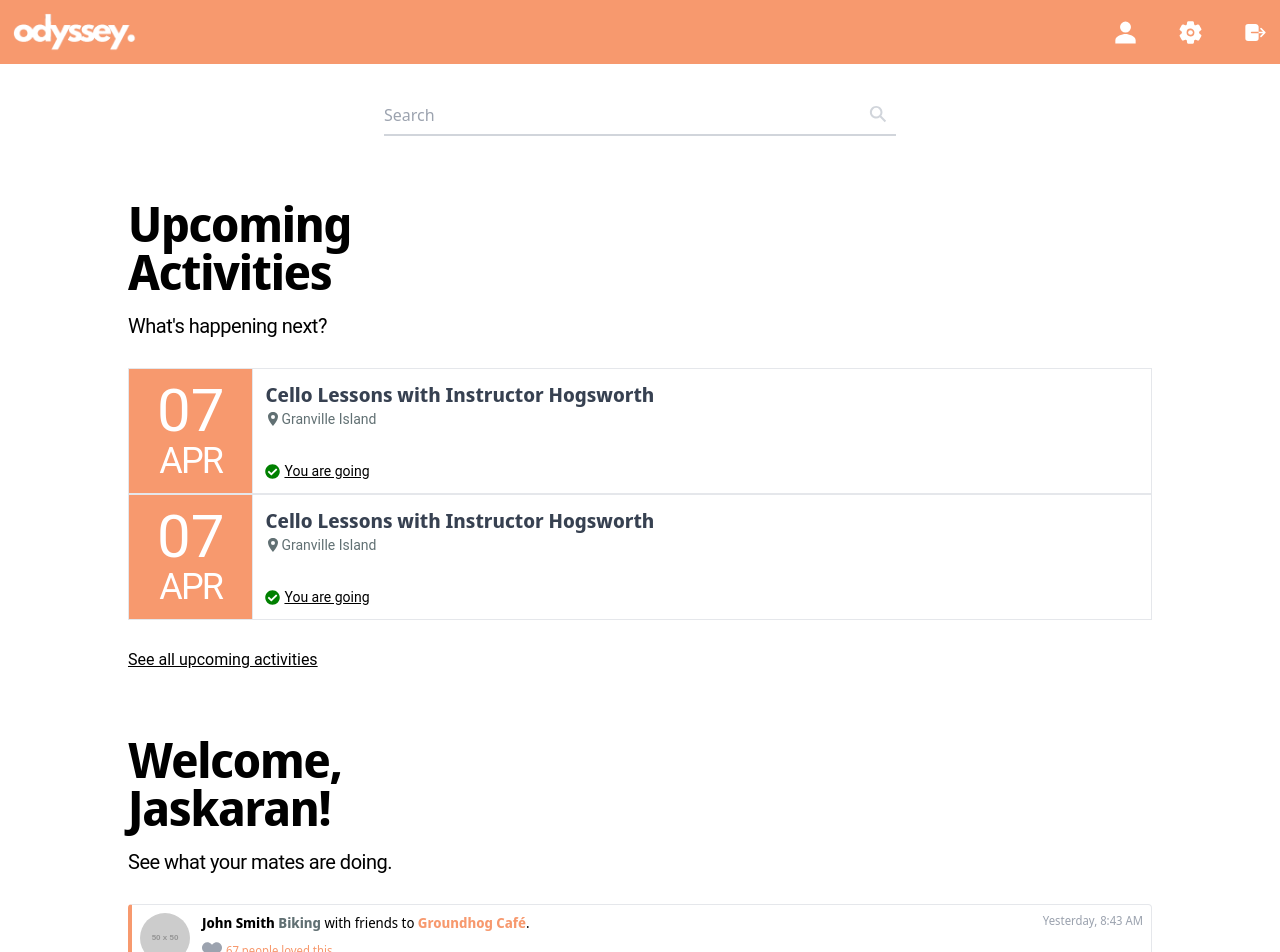
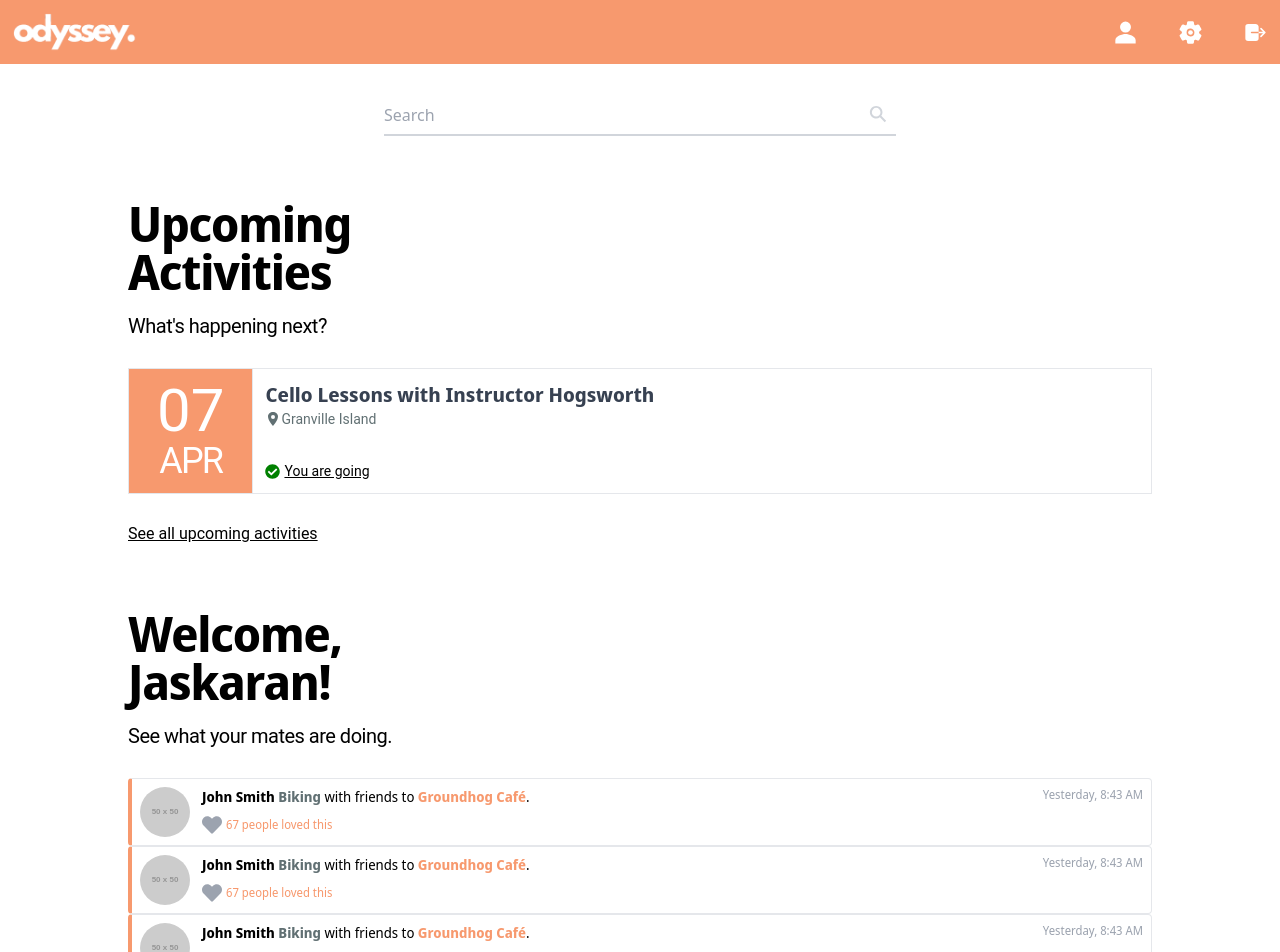
Before and after one commit to TheCoderSingh/odyssey, a React app: page / in a window 1280 px wide. Shown: the top 952 px of the page. Built offline with nearby package versions, Linux system fonts and the light colour scheme; the HTML template or start-up script is replaced by a standard one.

Commit message:
Duplicate updates

```diff
--- a/src/components/FriendsUpdates.jsx
+++ b/src/components/FriendsUpdates.jsx
@@ -18,6 +18,9 @@ const FriendsUpdates = () => {
         <div className="mt-7">
           <FriendsUpdatesCard />
           <FriendsUpdatesCard />
+          <FriendsUpdatesCard />
+          <FriendsUpdatesCard />
+          <FriendsUpdatesCard />
         </div>
       </div>
     </div>
--- a/src/components/UpcomingActivities.jsx
+++ b/src/components/UpcomingActivities.jsx
@@ -17,7 +17,6 @@ const UpcomingActivities = () => {
 
         <div className="mt-7">
           <UpcomingActivityCard />
-          <UpcomingActivityCard />
         </div>
 
         <div className="mt-7 font-roboto">
```
